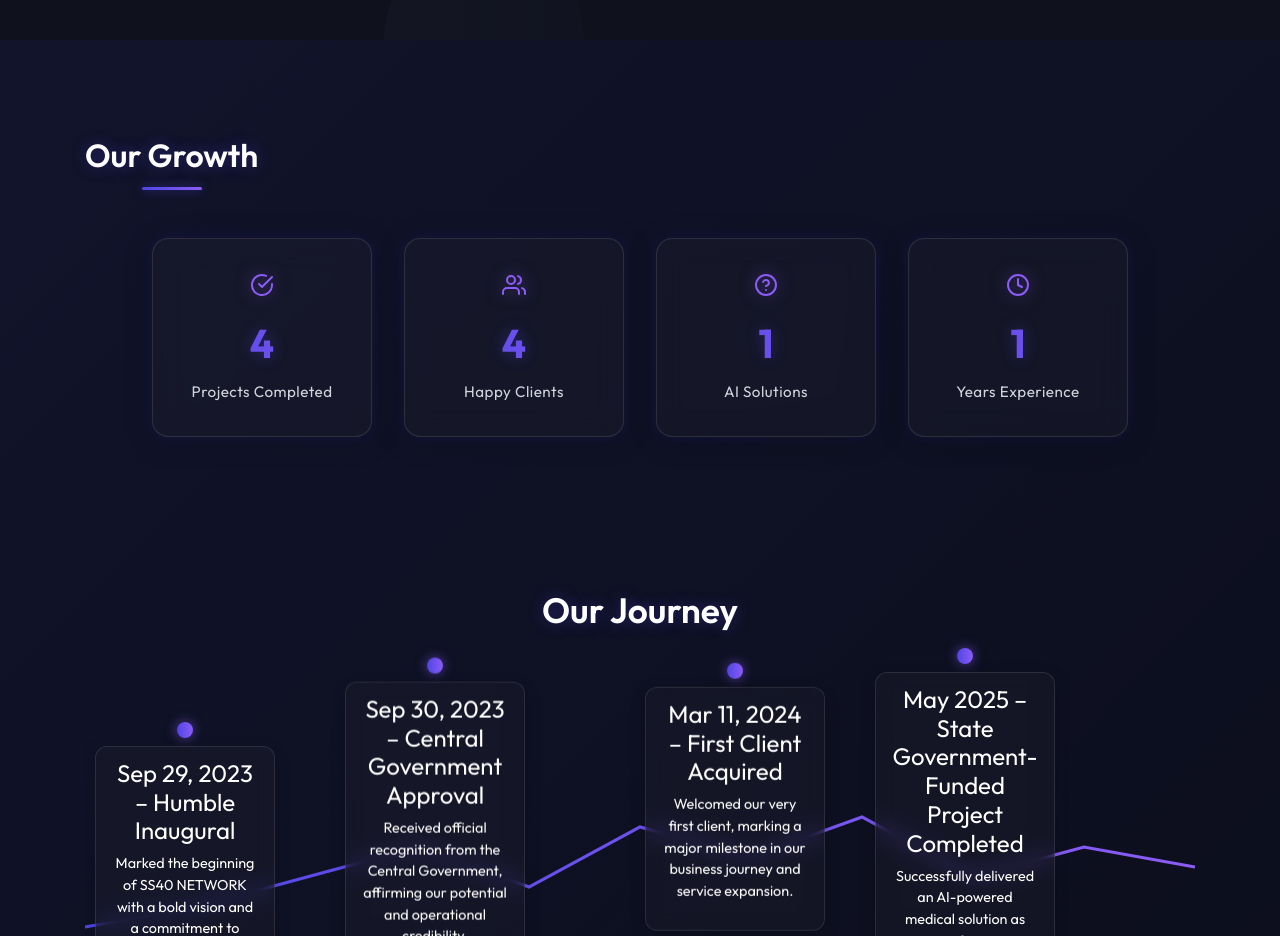
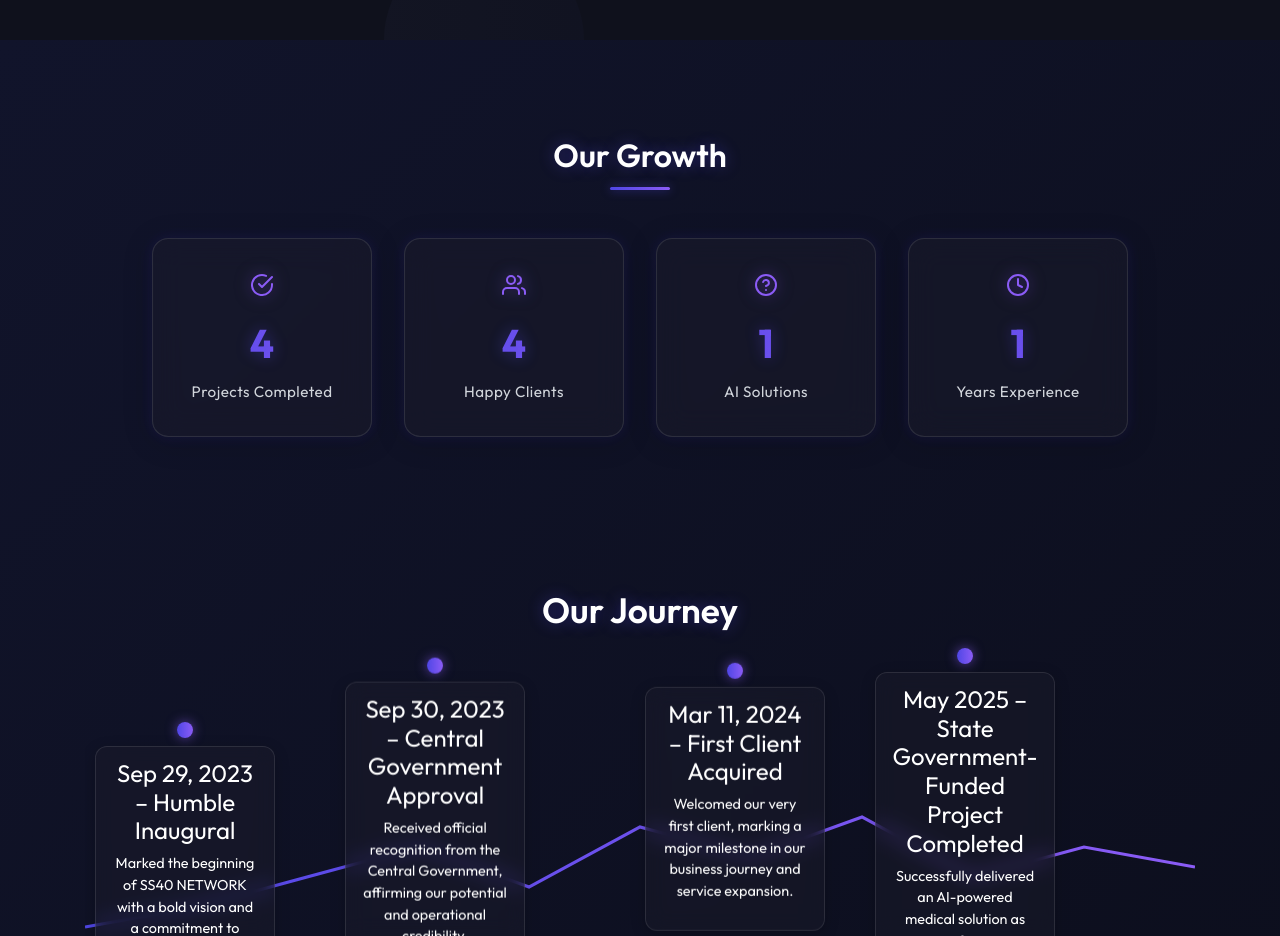
Before and after one commit to sivasubramanianss40/SS40-NETWORK-Pvt-Ltd, a plain HTML site: page index.html in a window 1280 px wide. Shown: the part 2340-3276 px from the top of the page. Drawn offline with nearby package versions, Linux system fonts and the light colour scheme; animation ran at ten frames a second.

Commit message:
our growth - center tag

```diff
--- a/index.html
+++ b/index.html
@@ -2218,7 +2218,7 @@
 <!-- Growth Section -->
 <section id="growth" class="py-5" style="background: linear-gradient(135deg, #11142b, #0c0e1c);">
     <div class="container py-5">
-        <h2 class="text-center section-title mb-5">Our Growth</h2>
+        <center><h2 class="text-center section-title mb-5">Our Growth</h2></center>
 
         <!-- Counter Cards -->
         <div class="counter-container">
```
